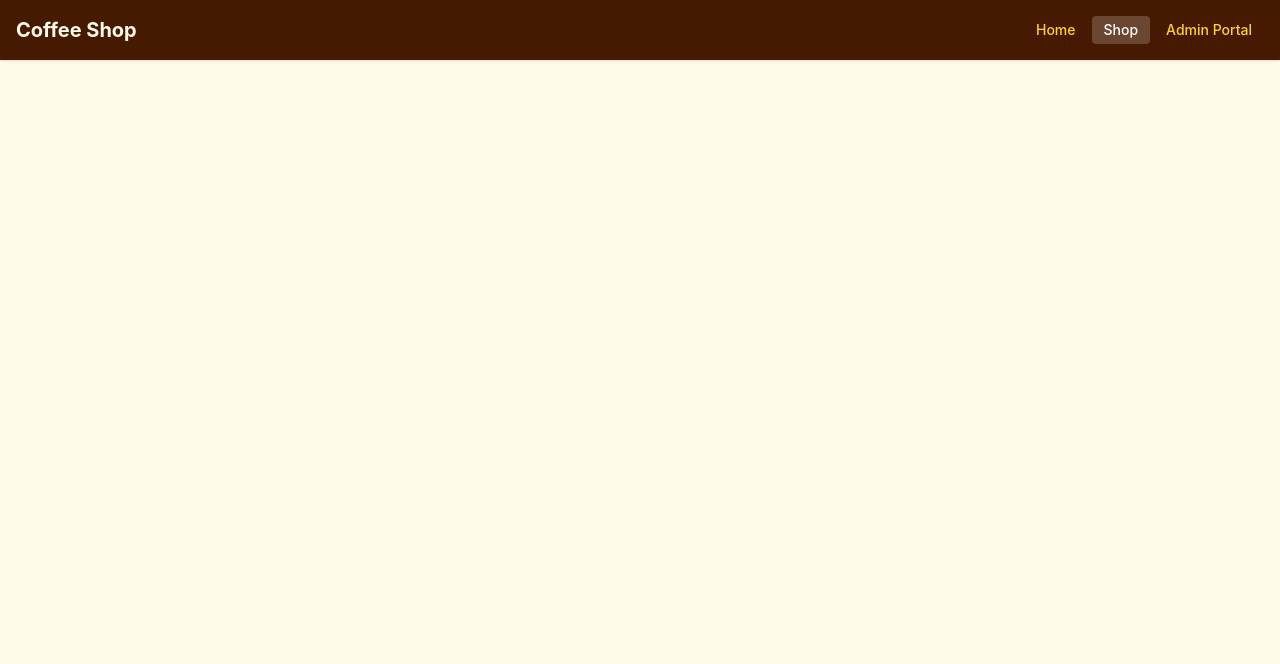
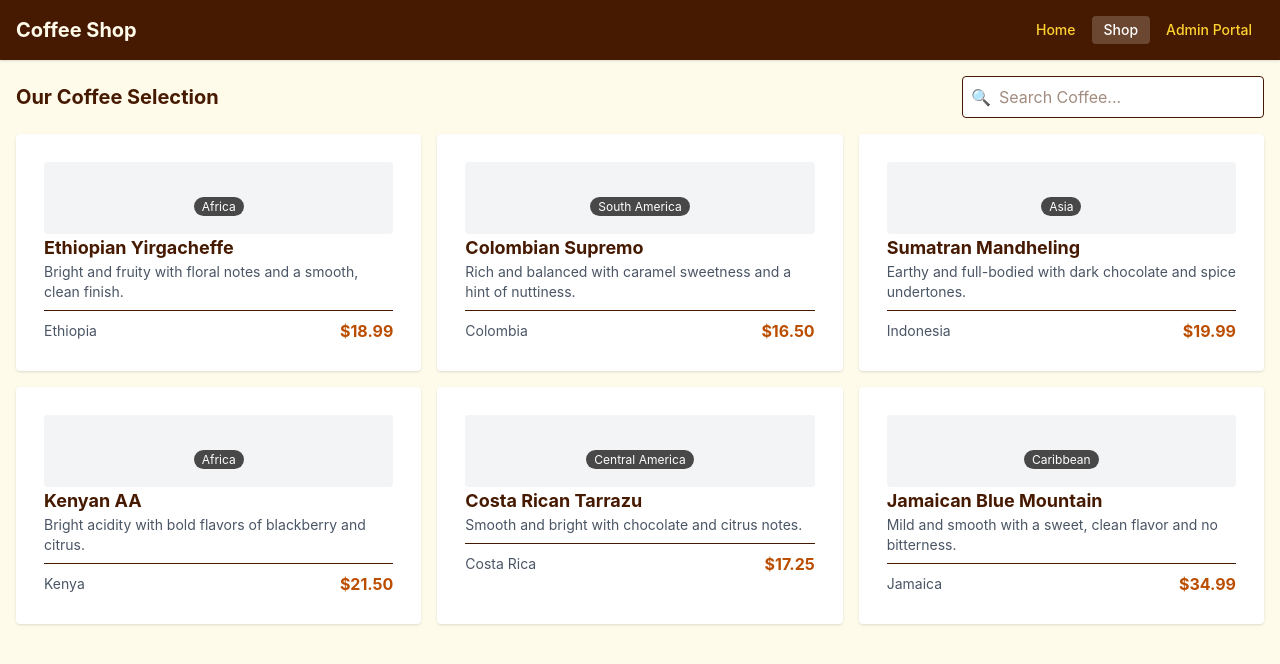
Before and after one commit to Victor-Mufasa/coffee-shop, a React (Vite) app: page /shop in a window 1280 px wide. Shown: the top 664 px of the page. Built offline with nearby package versions, Linux system fonts and the light colour scheme; data requests are answered from the project's data file.

Commit message:
Added the shop page and integrated it in the app component

```diff
--- a/src/App.jsx
+++ b/src/App.jsx
@@ -1,12 +1,11 @@
-// App.jsx - Minimal Tailwind version
 import { useState, useEffect } from "react";
 import { BrowserRouter, Routes, Route, Link, NavLink } from "react-router";
 import HomePage from "./pages/HomePage.jsx";
+import ShopPage from "./pages/ShopPage.jsx";
 import "./index.css";
 
 function App() {
   const [products, setProducts] = useState([]);
-  const [loading, setLoading] = useState(true);
 
   // GET - Fetch coffee products
   useEffect(() => {
@@ -66,7 +65,10 @@ function App() {
       <div className="min-h-screen bg-amber-50 text-amber-950">
         <nav className="bg-amber-950 text-amber-50 sticky top-0 z-50 shadow">
           <div className="p-4 flex justify-between items-center">
-            <Link to="/" className="flex justify-center items-center gap-2 text-xl font-bold">
+            <Link
+              to="/"
+              className="flex justify-center items-center gap-2 text-xl font-bold"
+            >
               Coffee Shop
             </Link>
             <div className="flex gap-1">
@@ -113,6 +115,10 @@ function App() {
         <main>
           <Routes>
             <Route path="/" element={<HomePage />} />
+            <Route
+              path="/shop"
+              element={<ShopPage products={products} />}
+            />
           </Routes>
         </main>
       </div>
--- /dev/null
+++ b/src/pages/ShopPage.jsx
@@ -0,0 +1,56 @@
+import { useState } from "react";
+
+function ShopPage({ products}) {
+  const [search, setSearch] = useState('');
+
+  const filtered = products.filter(p =>
+    p.name.toLowerCase().includes(search.toLowerCase()) ||
+    p.origin.toLowerCase().includes(search.toLowerCase()) ||
+    p.description.toLowerCase().includes(search.toLowerCase())
+  );
+
+  return (
+    <div className="p-4">
+      <div className="flex justify-between items-center mb-4">
+        <h2 className="text-xl font-bold">Our Coffee Selection</h2>
+        <div className="flex items-center bg-white border rounded px-2">
+          <span>🔍</span>
+          <input
+            type="text"
+            placeholder="Search Coffee..."
+            value={search}
+            onChange={(e) => setSearch(e.target.value)}
+            className="p-2 outline-none bg-transparent"
+          />
+        </div>
+      </div>
+
+      {/* Product grid - just grid + gap */}
+      <div className="grid grid-cols-1 sm:grid-cols-2 lg:grid-cols-3 gap-4">
+        {filtered.map(p => (
+          <div key={p.id} className="bg-white rounded shadow p-7">
+            <div className="text-center text-4xl relative bg-gray-100 rounded p-4">
+              <span className="top-2 right-2 bg-black/70 text-white text-xs px-2 py-0.5 rounded-full">
+                {p.location}
+              </span>
+            </div>
+            <h3 className="font-bold text-lg">{p.name}</h3>
+            <p className="text-gray-600 text-sm">{p.description}</p>
+            <div className="flex justify-between items-center mt-2 pt-2 border-t">
+              <span className="text-gray-600 text-sm">{p.origin}</span>
+              <span className="text-amber-700 font-bold">${p.price.toFixed(2)}</span>
+            </div>
+          </div>
+        ))}
+      </div>
+
+      {filtered.length === 0 && (
+        <div className="text-center py-8 text-gray-500">
+          <p>No coffee found matching your search</p>
+        </div>
+      )}
+    </div>
+  );
+}
+
+export default ShopPage;
```
